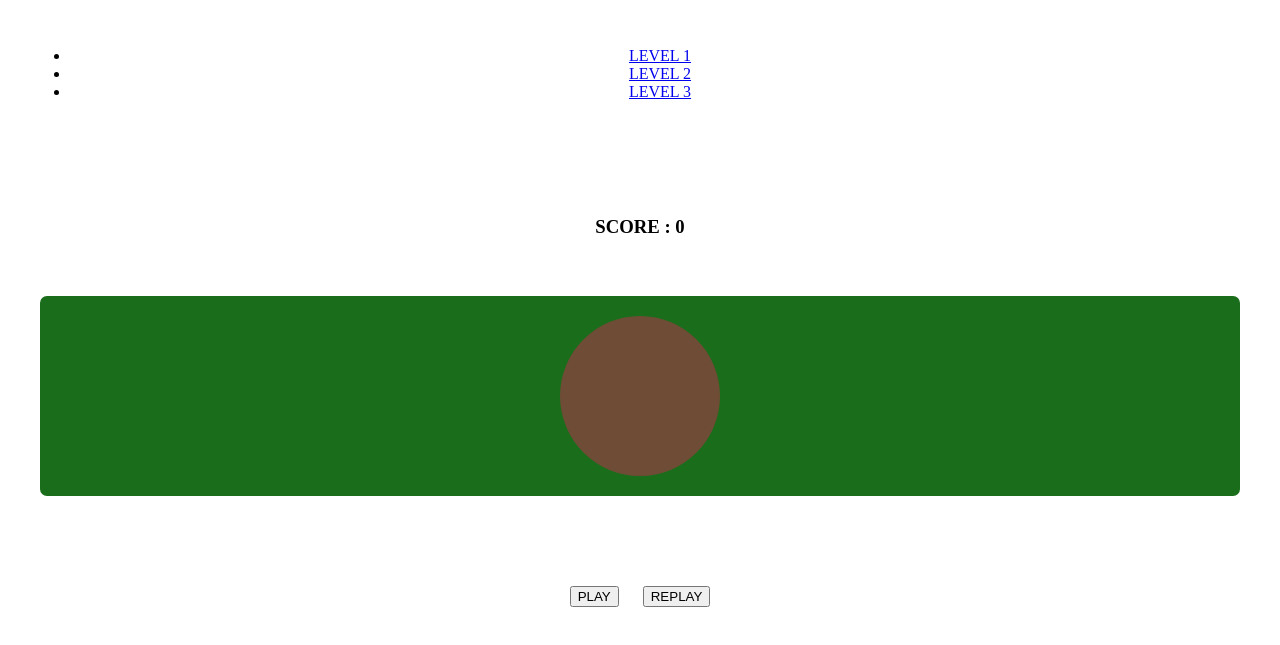
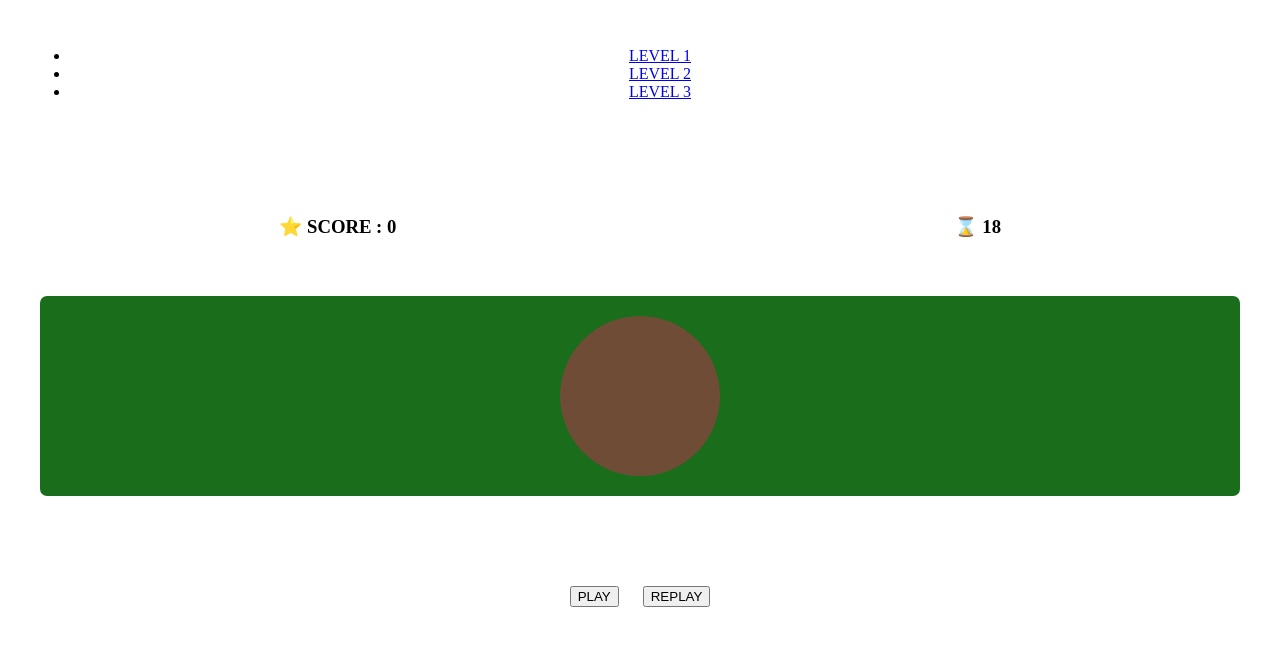
Before and after one commit to NOORSALMAN25/whack-a-Mole, a plain HTML site: page level1.html in a window 1280 px wide. Both pictures are taken after a click on the button "PLAY". Shown: the part 79-724 px from the top of the page. Drawn offline with Linux system fonts and the light colour scheme.

Commit message:
create the timer

```diff
--- a/level-1-Script.js
+++ b/level-1-Script.js
@@ -5,17 +5,36 @@ const replayButton = document.querySelector('.replay')
 const hole = document.querySelector('.holes')
 const score = document.querySelector('.score h3')
 
+const timer = document.querySelector('.timer h3')
+
 // Global variables
 const targetScore = 10
+let target = false
 let currentScore = 0
 let gameActive = false
 let isChange = false
+let startTimer = false
+
+//time count
+const timeCount = () => {
+  if ((startTimer = true)) {
+    for (let i = 20; i >= 0; i--) {
+      setTimeout(() => {
+        timer.innerText = i === 0 || target ? ' ⌛ Done!' : `⌛ ${i} `
+      }, (20 - i) * 1000)
+    }
+  }
+}
 
 // functions
 
-const playTheGame = () => {
-  if ((gameActive = true)) {
-    score.innerText = `SCORE : ${currentScore}`
+const endGame = () => {}
+
+const playTheGame = (Event) => {
+  if ((gameActive = true) && (startTimer = true)) {
+    score.innerText = `⭐ SCORE : ${currentScore}`
+    timer.innerText = `⌛`
+    timeCount()
     moleAppearing()
     hole.addEventListener('click', () => {
       if (isChange) {
@@ -37,19 +56,27 @@ const moleAppearing = () => {
         }, 1000) // 1 second
       }
     }
-  }, 4000)
+  }, 3000)
 }
 
 const scoreCalculator = () => {
   currentScore += 2
-  score.innerText = `SCORE : ${currentScore}`
+  score.innerText = `⭐ SCORE : ${currentScore}`
   if (currentScore >= 10) {
+    target = true
+    startTimer = false
     gameActive = false
   }
 }
+
+const replayFunction = () => {}
 
 // Event Listeners Here
 
 playButton.addEventListener('click', () => {
   playTheGame()
 })
+
+replayButton.addEventListener('click', () => {
+  console.log('replay')
+})
--- a/level1.html
+++ b/level1.html
@@ -19,7 +19,11 @@
         </ul>
       </nav>
     </div>
-    <div class="score"><h3>SCORE :</h3></div>
+    <div class="info">
+      <div class="score"><h3>⭐ SCORE :</h3></div>
+      <div class="timer"><h3>⌛</h3></div>
+    </div>
+
     <div class="game">
       <div class="holes">
         <!-- <img src="./Images/mole.png" alt="mole" width="100px" height="100px"  /> -->
--- a/style-level1.css
+++ b/style-level1.css
@@ -1,6 +1,7 @@
 body {
   margin: 0;
   padding: 0;
+  height: 100vh;
 }
 .title {
   /* display: flex;
@@ -17,9 +18,9 @@ body {
 .nav-div nav {
   padding: 30px 30px 80px 30px;
 }
-.score {
+.info {
   display: flex;
-  justify-content: center;
+  justify-content: space-around;
 }
 
 .game {
```
